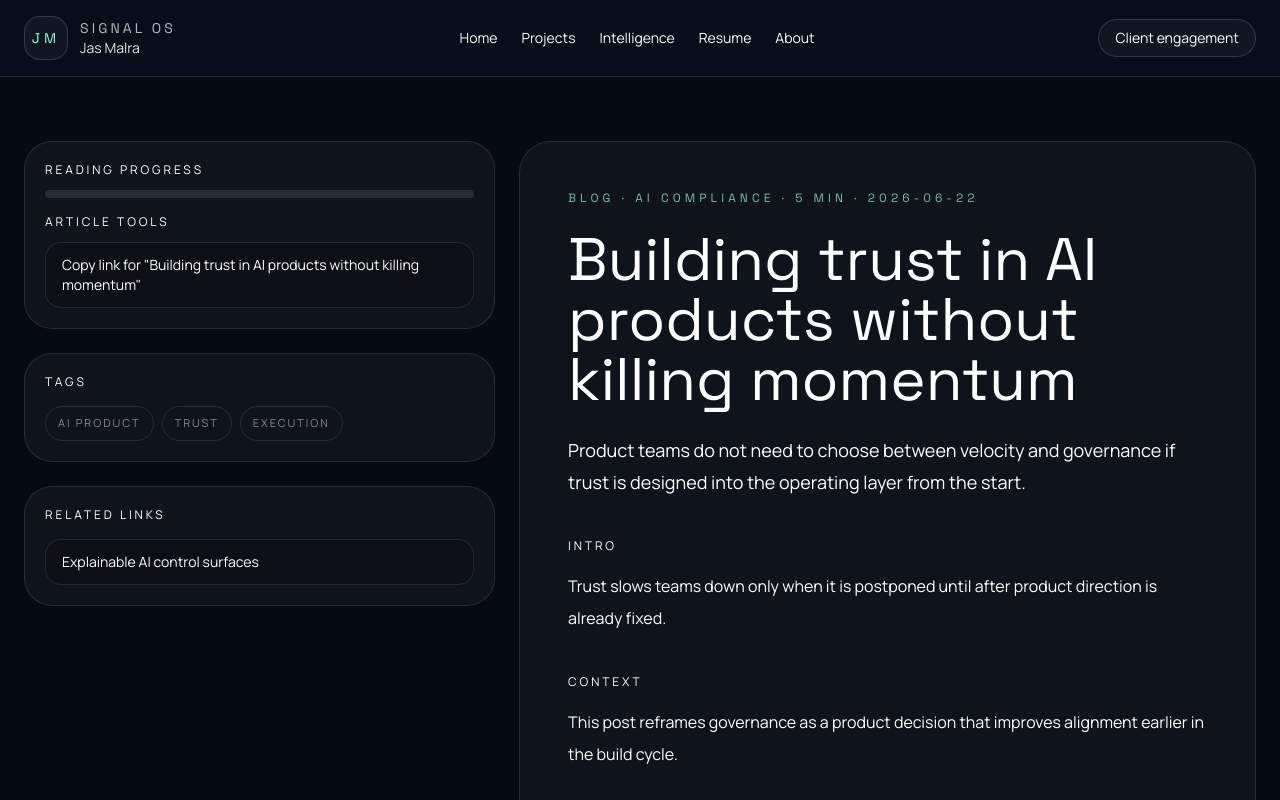
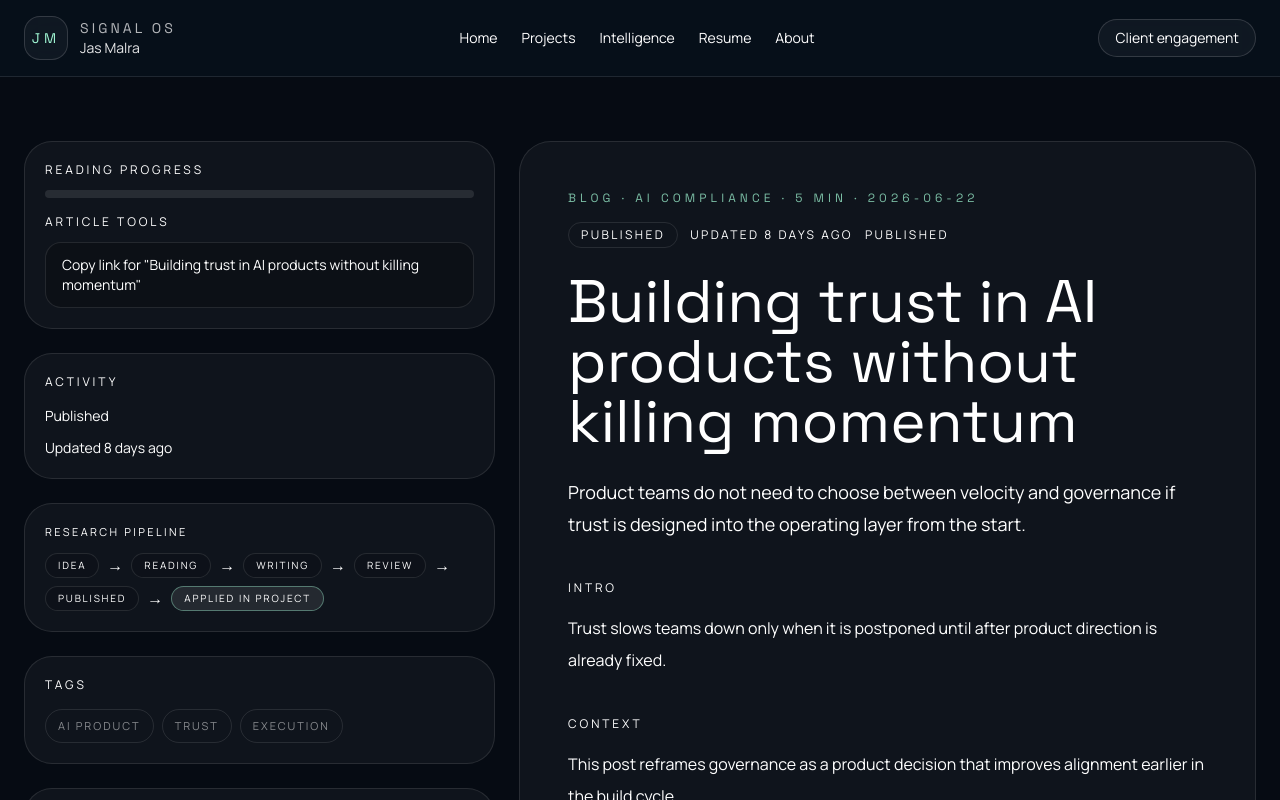
Before and after one commit to jkmalra/portfolio, a Next.js app: page /intelligence/building-trust-without-killing-momentum in a window 1280 px wide. Shown: the top 800 px of the page. Built offline with nearby package versions, Linux system fonts and the light colour scheme.

Commit message:
feat: extend intelligence articles with activity context

```diff
--- a/app/intelligence/[slug]/page.tsx
+++ b/app/intelligence/[slug]/page.tsx
@@ -2,6 +2,7 @@ import Link from "next/link";
 import { notFound } from "next/navigation";
 import { Reveal } from "@/components/motion/reveal";
 import { ArticleTools } from "@/components/site/article-tools";
+import { ResearchPipeline } from "@/components/site/research-pipeline";
 import { intelligenceEntries } from "@/lib/site-data";
 
 export function generateStaticParams() {
@@ -29,6 +30,20 @@ export default async function IntelligenceEntryPage({
       <div className="grid gap-6 xl:grid-cols-[0.78fr,1.22fr]">
         <Reveal className="space-y-6">
           <ArticleTools title={entry.title} />
+
+          <div className="rounded-[1.75rem] border border-white/10 bg-white/[0.04] p-5">
+            <p className="text-xs uppercase tracking-[0.24em] text-white/42">Activity</p>
+            <div className="mt-4 space-y-3 text-sm text-white/62">
+              <p>{entry.activity}</p>
+              <p>{entry.freshness}</p>
+            </div>
+          </div>
+
+          {entry.pipeline ? (
+            <div className="rounded-[1.75rem] border border-white/10 bg-white/[0.04] p-5">
+              <ResearchPipeline current={entry.pipeline.current} />
+            </div>
+          ) : null}
 
           <div className="rounded-[1.75rem] border border-white/10 bg-white/[0.04] p-5">
             <p className="text-xs uppercase tracking-[0.24em] text-white/42">Tags</p>
@@ -62,6 +77,11 @@ export default async function IntelligenceEntryPage({
           <p className="font-display text-xs uppercase tracking-[0.34em] text-aurora/75">
             {entry.type} · {entry.topic} · {entry.readTime} · {entry.date}
           </p>
+          <div className="mt-4 flex flex-wrap items-center gap-3 text-xs uppercase tracking-[0.2em] text-white/44">
+            <span className="rounded-full border border-white/10 px-3 py-1">{entry.activity}</span>
+            <span>{entry.freshness}</span>
+            <span>{entry.status}</span>
+          </div>
           <h1 className="mt-6 max-w-4xl font-display text-5xl leading-[0.94] text-white md:text-6xl">
             {entry.title}
           </h1>
```
